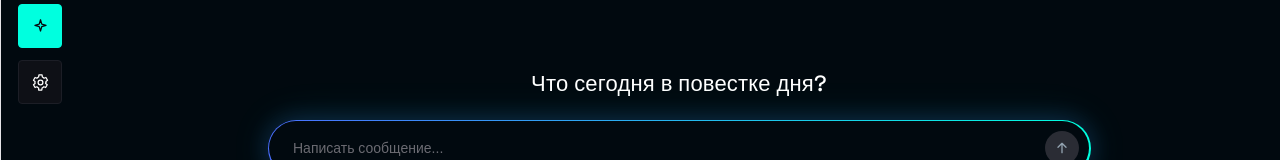
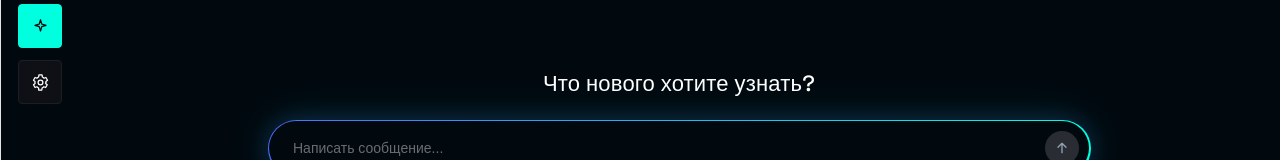
Before and after one commit to wayzyyy-ui/Nexa, a React (Vite) app: page / in a window 1280 px wide. Both pictures are taken after a click on the button 40 px from the left and 270 px from the top of the page. Shown: the part 244-404 px from the top of the page. Built offline with nearby package versions, Linux system fonts and the light colour scheme.

Commit message:
AI-ассистент: случайные приветствия при заходе

```diff
--- a/src/App.jsx
+++ b/src/App.jsx
@@ -746,6 +746,24 @@ function ScreenFiles() {
 
 // ЭКРАН "АССИСТЕНТ" — поле ввода по центру + правая панель (новый диалог/поиск/...)
 function ScreenAssistant() {
+  const greetings = [
+  "Что сегодня в повестке дня?",
+  "Чем могу помочь сегодня?",
+  "С чего начнём?",
+  "Задайте любой вопрос — я готов помочь",
+  "Что нового хотите узнать?",
+  "О чём поговорим?",
+  "Как дела? Расскажите, что нужно",
+  "Готов помочь — с чего начнём?",
+  "Есть вопросы? Я слушаю",
+  "Что вас интересует сегодня?",
+];
+const [greeting, setGreeting] = useState(
+  () => greetings[Math.floor(Math.random() * greetings.length)]
+);
+ useEffect(() => {
+    setGreeting(greetings[Math.floor(Math.random() * greetings.length)]);
+  }, []);
   const [chats, setChats] = useState(() => {
     try {
       const saved = localStorage.getItem('nexa-chats');
@@ -1042,7 +1060,7 @@ const menuBlock = (
             alignItems: "center", justifyContent: "center", gap: 24,
             paddingBottom: 120,
           }}>
-            <div className="ng-display" style={{ fontSize: 22 }}>Что сегодня в повестке дня?</div>
+            <div className="ng-display" style={{ fontSize: 22 }}>{greeting}</div>
             <div style={{ width: "100%", display: "flex", justifyContent: "center" }}>
               {inputRow}
             </div>
```
